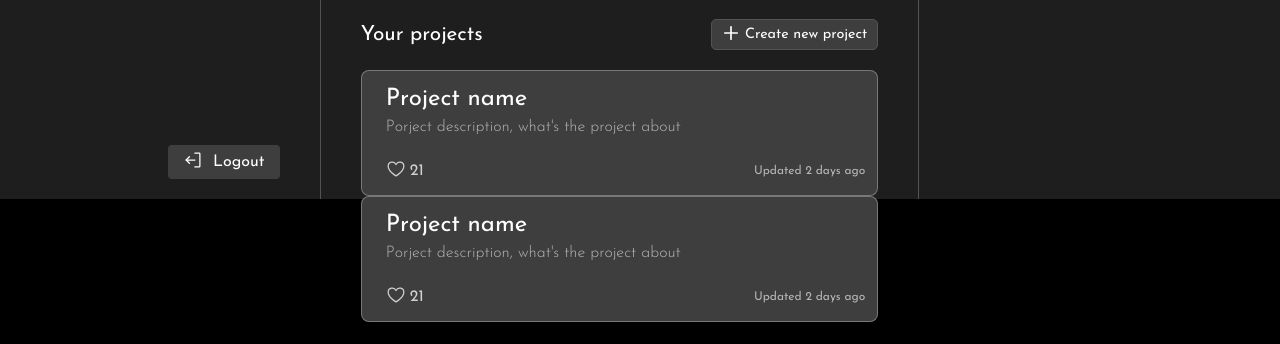
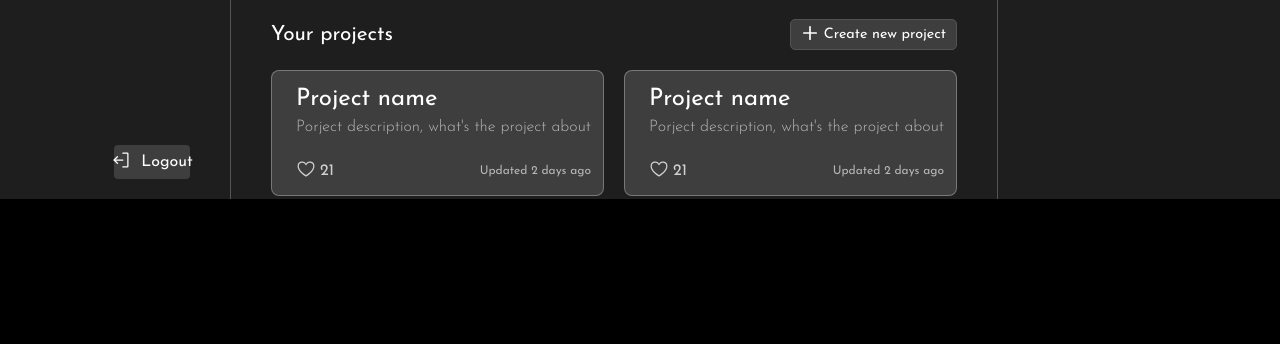
Before and after one commit to 18jad/code-with-me, a React (Create React App) app in the folder frontend/: page /profile in a window 1280 px wide. Shown: the part 601-945 px from the top of the page. After the commit the page ends 822 px from the top, so only its background shows below. Built offline with nearby package versions, Linux system fonts and the light colour scheme; the HTML template or start-up script is replaced by a standard one.

Commit message:
[Frontend | Styling]: Styled project container

```diff
--- a/frontend/src/views/styles/Profile.module.scss
+++ b/frontend/src/views/styles/Profile.module.scss
@@ -62,7 +62,7 @@ $dark-bg: #3e3e3e;
   .profileFeedSection {
     background: transparent;
     height: 100%;
-    flex-grow: 1.3;
+    flex-grow: 1;
     border: 1.4px solid $border;
     border-top: none;
     border-bottom: none;
@@ -224,6 +224,13 @@ $dark-bg: #3e3e3e;
           }
         }
       }
+
+      .projectsContainer {
+        display: grid;
+        grid-template-columns: repeat(2, 1fr);
+        gap: 20px;
+        width: 100%;
+      }
     }
   }
 
```
